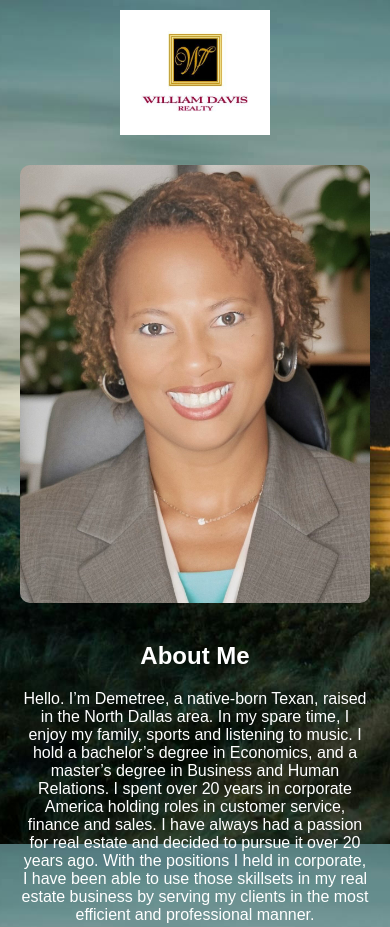
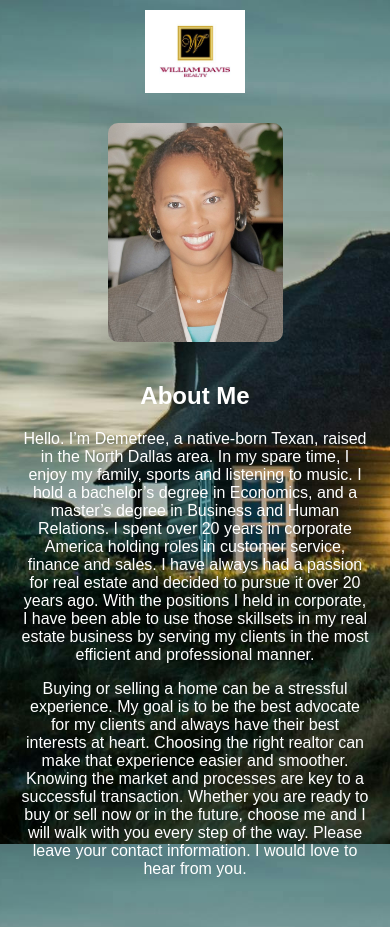
Before and after one commit to DemetreeHardison/demetree-website, a plain HTML site: page index.html in a window 390 px wide. Shown: the top 927 px of the page. Drawn offline with Linux system fonts and the light colour scheme.

Commit message:
Update index.html

```diff
--- a/index.html
+++ b/index.html
@@ -129,7 +129,7 @@
             }
 
             .intro img {
-                max-width: 100%;
+                max-width: 50%;
                 margin: 0;
             }
 
@@ -162,7 +162,7 @@
             }
 
             .header-logo img {
-                max-width: 150px;
+                max-width: 100px;
             }
         }
     </style>
```
